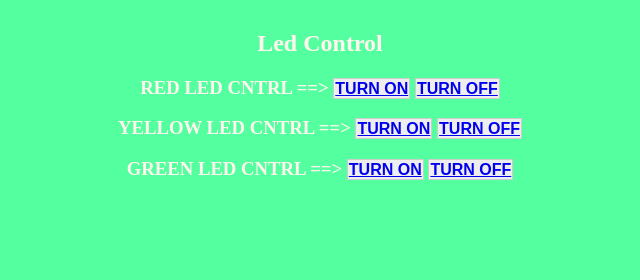
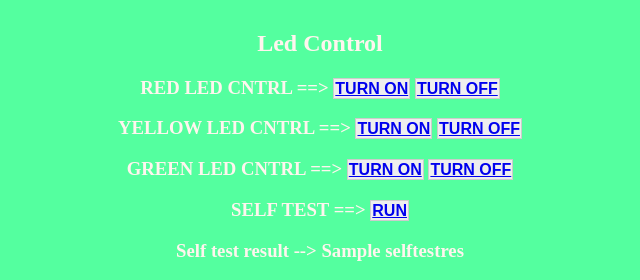
Before and after one commit to zhouhaohua/PI_WEBIO_680, a Flask app: template templates/index.html in a window 1280 px wide. Shown: the part 607-887 px from the top of the page, without its empty margins (320-960 px from the left). Before the commit the page ends 787 px from the top, so only its background shows below. Run offline with Flask 2, Linux system fonts and the light colour scheme; the template is opened without the code that fills it: most values are stand-ins (such as "Sample title", 1, 10 or a date in 2020).

Commit message:
Add Selftest

```diff
--- a/app.py
+++ b/app.py
@@ -1,5 +1,6 @@
 # Raspberry Pi 3 GPIO Pins Status And Control Using Flask Web Server and Python
 
+import time
 import RPi.GPIO as GPIO
 from flask import Flask, render_template, request
 app = Flask(__name__)
@@ -8,6 +9,7 @@ GPIO.setwarnings(False)
 ledRed = 13
 ledYellow= 19
 ledGreen= 26
+ledList=[ledRed, ledYellow, ledGreen]
 ledRedSts = 0
 ledYellowSts = 0
 ledGreenSts = 0
@@ -25,6 +27,24 @@ def index():
     templateData = { 'ledRed' : ledRedSts,
     'ledYellow' : ledYellowSts,
     'ledGreen' : ledGreenSts }
+    return render_template('index.html', **templateData)
+@app.route('/selftest')
+def selftest():
+    for led in ledList:
+        GPIO.output(led, GPIO.HIGH)
+        time.sleep(1)
+        GPIO.output(led, GPIO.LOW)
+    GPIO.output(ledList, GPIO.HIGH)
+    time.sleep(1)
+    GPIO.output(ledList, GPIO.LOW)
+    ledRedSts = GPIO.input(ledRed)
+    ledYellowSts = GPIO.input(ledYellow)
+    ledGreenSts = GPIO.input(ledGreen)
+    selftestres = 1
+    templateData = { 'ledRed' : ledRedSts,
+    'ledYellow' : ledYellowSts,
+    'ledGreen' : ledGreenSts,
+    'selftestres': selftestres}
     return render_template('index.html', **templateData)
 @app.route('/<deviceName>/<action>')
 def do(deviceName, action):
--- a/templates/index.html
+++ b/templates/index.html
@@ -10,10 +10,24 @@
 <h2>Status</h2>
 <h3> RED LED --> {{ledRed}}</h3>
 <h3> YELLOW LED --> {{ledYellow}}</h3>
-<h3> GREEN LED --> {{ledGreen}}</h3><br>
+<h3> GREEN LED --> {{ledGreen}}</h3>
+<br>
 <h2>Led Control</h2>
-<h3> RED LED CNTRL ==> <a href ="/ledRed/on" class="button">TURN ON</a> <a href="/ledRed/off" class = "button">TURN OFF</a></h3>
-<h3> YELLOW LED CNTRL ==> <a href="/ledYellow/on" class="button">TURN ON</a> <a href="/ledYellow/off" class="button">TURN OFF</a></h3>
-<h3> GREEN LED CNTRL ==> <a href="/ledGreen/on" class="button">TURN ON</a> <a href="/ledGreen/off" class="button">TURN OFF</a></h3>
+<h3> RED LED CNTRL ==>
+<a href ="/ledRed/on" class="button">TURN ON</a>
+<a href="/ledRed/off" class = "button">TURN OFF</a>
+</h3>
+<h3> YELLOW LED CNTRL ==>
+<a href="/ledYellow/on" class="button">TURN ON</a>
+<a href="/ledYellow/off" class="button">TURN OFF</a>
+</h3>
+<h3> GREEN LED CNTRL ==>
+<a href="/ledGreen/on" class="button">TURN ON</a>
+<a href="/ledGreen/off" class="button">TURN OFF</a>
+</h3>
+<h3> SELF TEST ==>
+<a href="/selftest" class="button">RUN</a>
+</h3>
+<h3> Self test result --> {{selftestres}}</h3>
 </body>
 </html>
```
